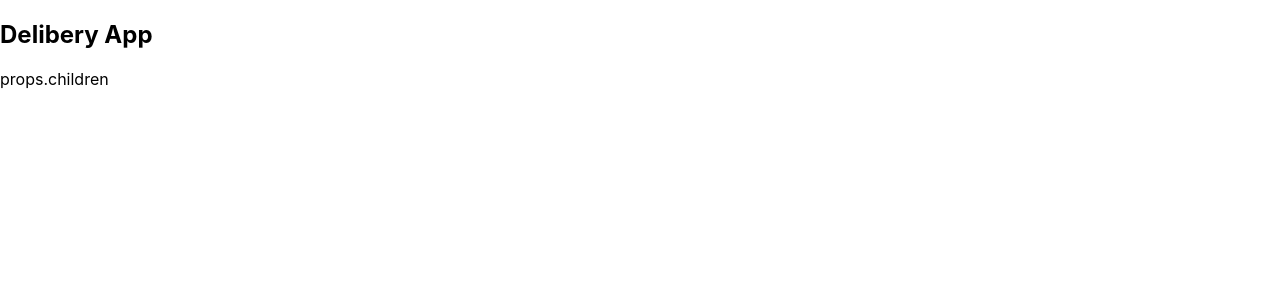
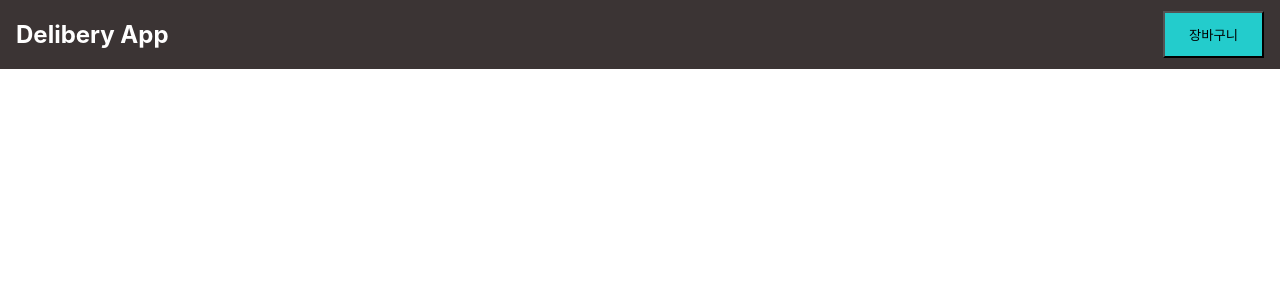
Before and after one commit to minseong99/frontend-delivery-app, a React (Create React App) app: page / in a window 1280 px wide. Shown: the top 300 px of the page. Built offline with nearby package versions, Linux system fonts and the light colour scheme.

Commit message:
feat:메인 헤더 컴포넌트 완성
-장바구니 버튼을 포함하는 메인헤더 컴포넌트를 완성하였습니다.

```diff
--- a/src/App.js
+++ b/src/App.js
@@ -1,12 +1,7 @@
 import Layout from "./layout/Layout";
 
 function App() {
-  return (
-    <Layout>
-      {/* items */}
-      {/* delibery modal */}
-    </Layout>
-  );
+  return <Layout>{/* items */}</Layout>;
 }
 
 export default App;
--- a/src/components/UI/MainHeader.js
+++ b/src/components/UI/MainHeader.js
@@ -1,9 +1,12 @@
 import React from "react";
+import CartBtn from "../cart/CartBtn";
+import classes from "./MainHeader.module.css";
 
 const MainHeader = () => {
   return (
-    <section>
+    <section className={classes.mainHeader}>
       <h1>Delibery App</h1>
+      <CartBtn />
     </section>
   );
 };
--- /dev/null
+++ b/src/components/UI/MainHeader.module.css
@@ -0,0 +1,13 @@
+.mainHeader {
+  display: flex;
+  justify-content: space-between;
+  align-items: center;
+  padding-left: 1rem;
+  padding-right: 1rem;
+
+  background-color: rgb(59, 52, 52);
+}
+
+.mainHeader h1 {
+  color: white;
+}
--- /dev/null
+++ b/src/components/cart/CartBtn.js
@@ -0,0 +1,12 @@
+import React from "react";
+import classes from "./CartBtn.module.css";
+
+const CartBtn = () => {
+  return (
+    <button className={classes.cartBtn}>
+      <span>장바구니</span>
+    </button>
+  );
+};
+
+export default CartBtn;
--- /dev/null
+++ b/src/components/cart/CartBtn.module.css
@@ -0,0 +1,5 @@
+.cartBtn {
+  background-color: rgb(35, 204, 204);
+  padding: 0.75rem 1.5rem 0.75rem 1.5rem;
+  cursor: pointer;
+}
--- a/src/layout/Layout.js
+++ b/src/layout/Layout.js
@@ -5,7 +5,7 @@ const Layout = (props) => {
   return (
     <Fragment>
       <MainHeader />
-      <main>props.children</main>
+      <main>{props.children}</main>
     </Fragment>
   );
 };
```
